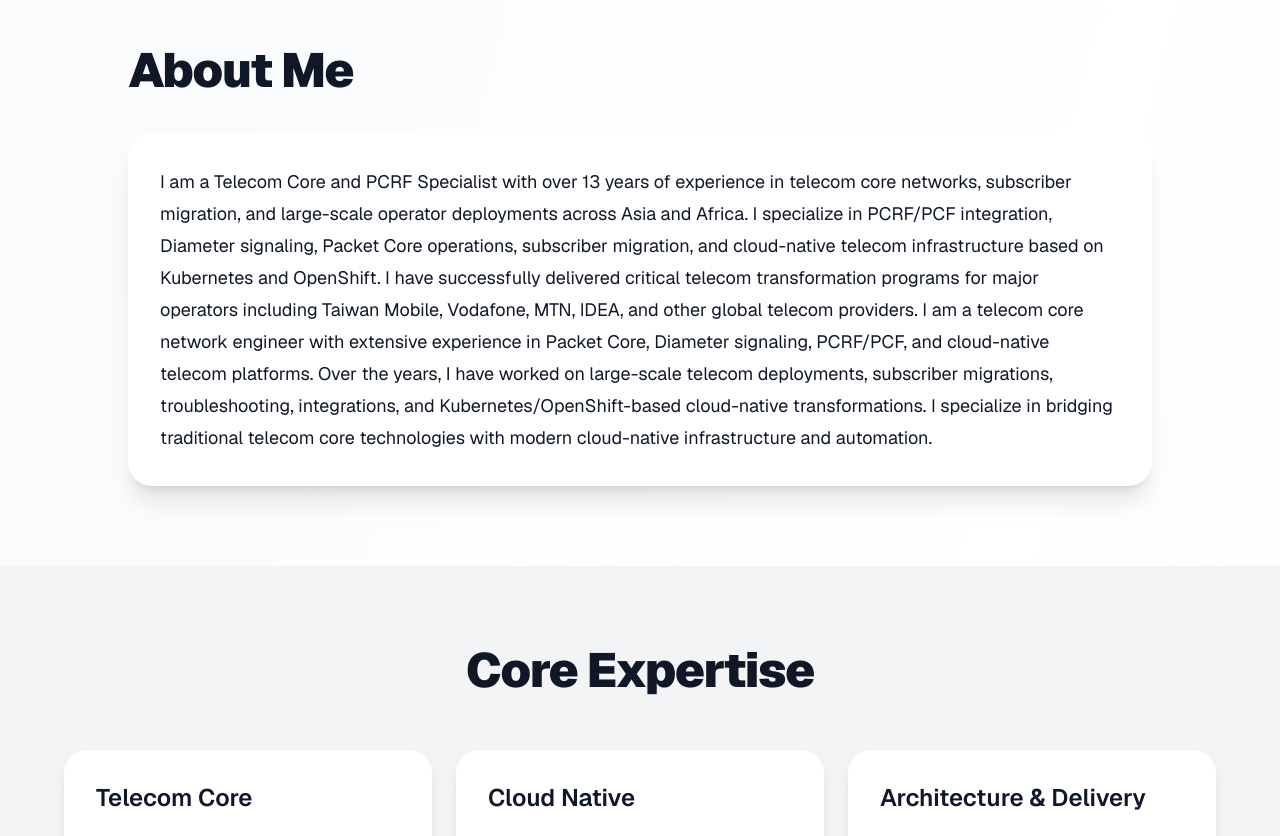
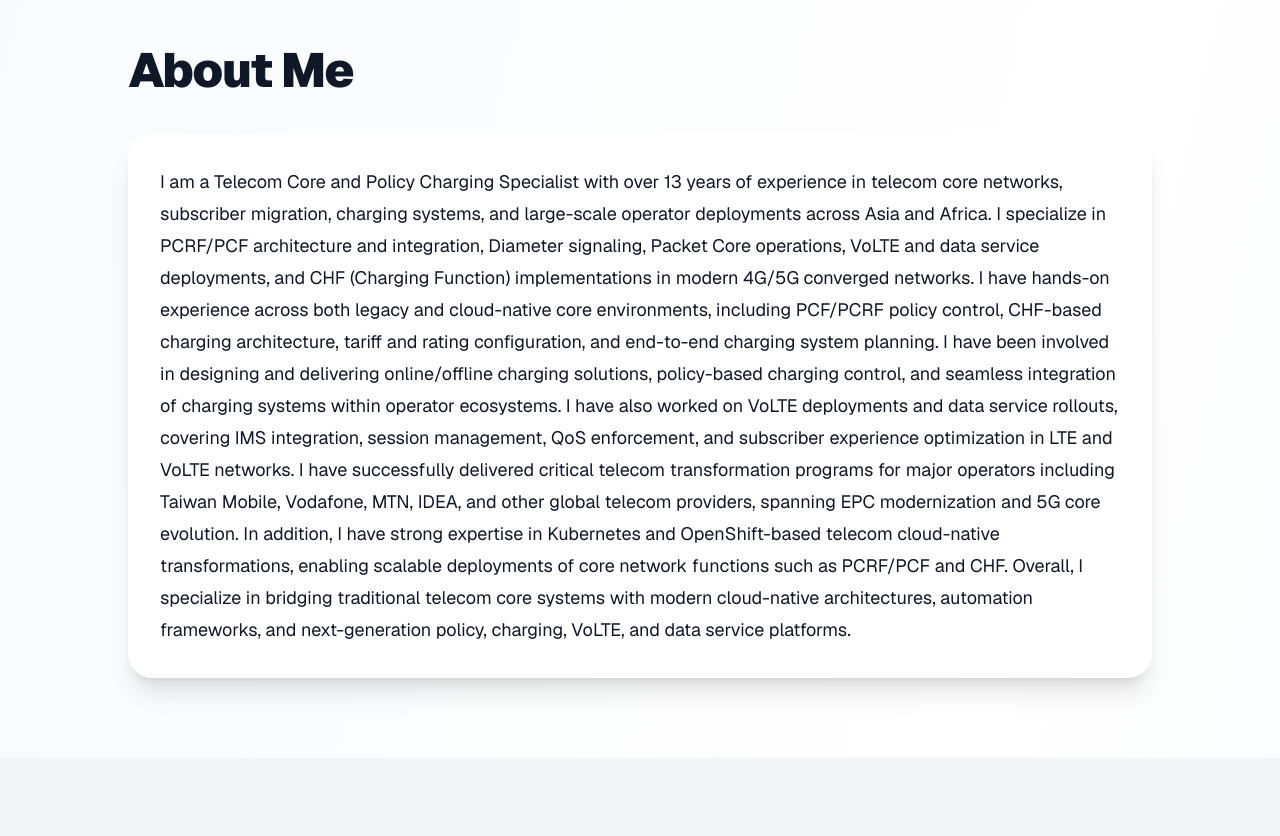
Before and after one commit to bajpai-saurabh/saurabh-portfolio, a Next.js app: page / in a window 1280 px wide. Shown: the part 500-1336 px from the top of the page. Built offline with nearby package versions, Linux system fonts and the light colour scheme.

Commit message:
Update Title

```diff
--- a/app/page.js
+++ b/app/page.js
@@ -59,19 +59,17 @@ export default function PortfolioWebsite() {
           <h2 className="text-5xl font-black mb-10 tracking-tight">About Me</h2>
 
           <div className="bg-white rounded-3xl shadow-xl p-8 leading-8 text-lg">
-            I am a Telecom Core and PCRF Specialist with over 13 years of experience in telecom core networks, subscriber migration, and large-scale operator deployments across Asia and Africa. I specialize in PCRF/PCF integration, Diameter signaling, Packet Core operations, subscriber migration, and cloud-native telecom infrastructure based on Kubernetes and OpenShift.
+            I am a Telecom Core and Policy Charging Specialist with over 13 years of experience in telecom core networks, subscriber migration, charging systems, and large-scale operator deployments across Asia and Africa. I specialize in PCRF/PCF architecture and integration, Diameter signaling, Packet Core operations, VoLTE and data service deployments, and CHF (Charging Function) implementations in modern 4G/5G converged networks.
 
-            I have successfully delivered critical telecom transformation programs for major operators including Taiwan Mobile, Vodafone, MTN, IDEA, and other global telecom providers.
+            I have hands-on experience across both legacy and cloud-native core environments, including PCF/PCRF policy control, CHF-based charging architecture, tariff and rating configuration, and end-to-end charging system planning. I have been involved in designing and delivering online/offline charging solutions, policy-based charging control, and seamless integration of charging systems within operator ecosystems.
 
-            I am a telecom core network engineer with extensive experience in Packet Core,
-            Diameter signaling, PCRF/PCF, and cloud-native telecom platforms.
+            I have also worked on VoLTE deployments and data service rollouts, covering IMS integration, session management, QoS enforcement, and subscriber experience optimization in LTE and VoLTE networks.
 
-            Over the years, I have worked on large-scale telecom deployments,
-            subscriber migrations, troubleshooting, integrations, and Kubernetes/OpenShift-based
-            cloud-native transformations.
+            I have successfully delivered critical telecom transformation programs for major operators including Taiwan Mobile, Vodafone, MTN, IDEA, and other global telecom providers, spanning EPC modernization and 5G core evolution.
 
-            I specialize in bridging traditional telecom core technologies with modern
-            cloud-native infrastructure and automation.
+            In addition, I have strong expertise in Kubernetes and OpenShift-based telecom cloud-native transformations, enabling scalable deployments of core network functions such as PCRF/PCF and CHF.
+
+            Overall, I specialize in bridging traditional telecom core systems with modern cloud-native architectures, automation frameworks, and next-generation policy, charging, VoLTE, and data service platforms.
           </div>
         </div>
       </section>
```
